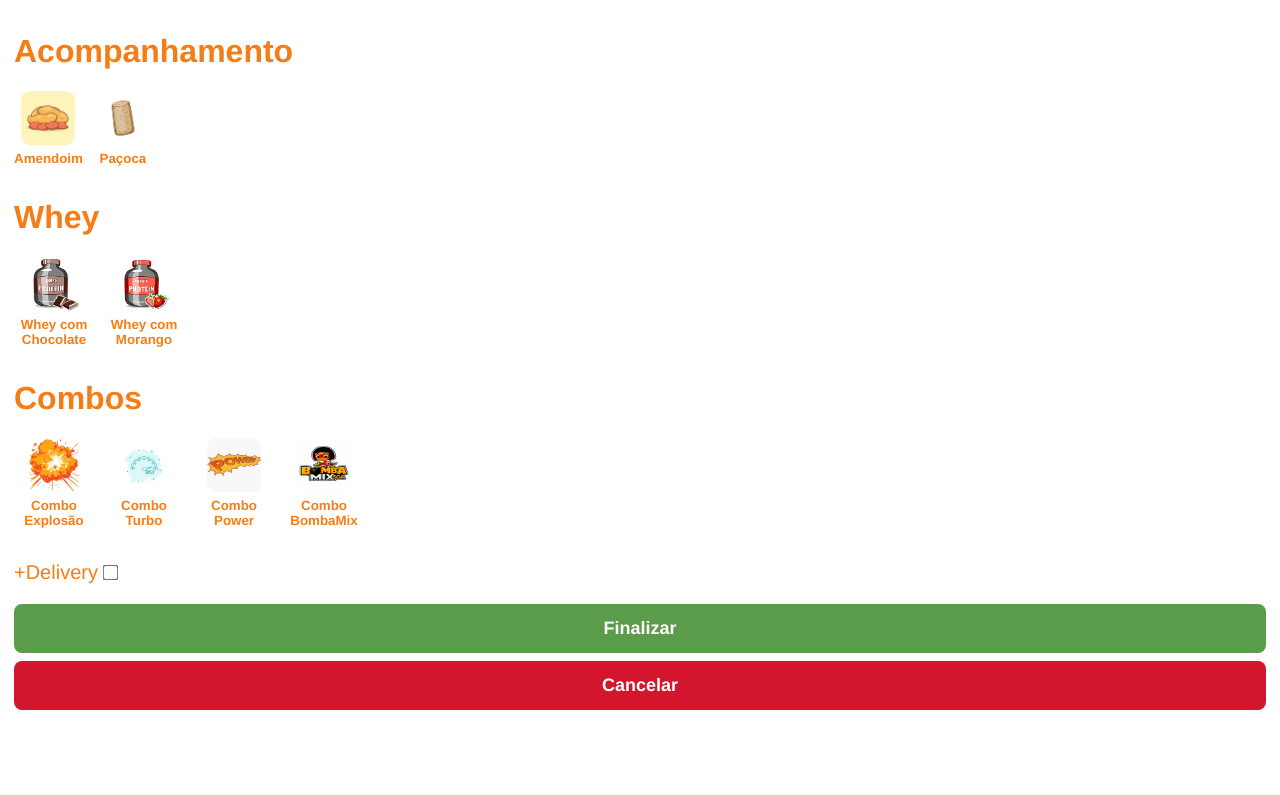
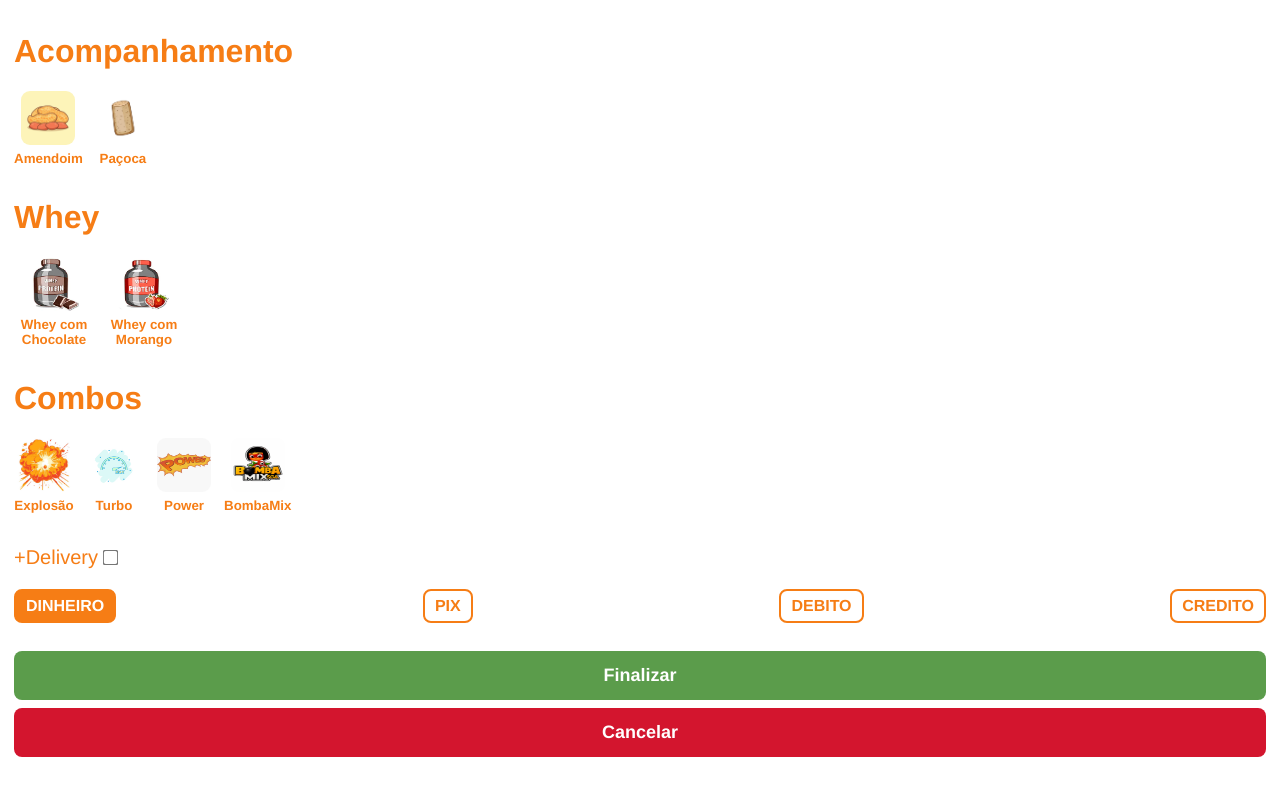
Before and after one commit to FranciscoNeto2909/bomba-mix, a React (Vite) app: page / in a window 1280 px wide. Shown: the part 654-1449 px from the top of the page. Built offline with nearby package versions, Linux system fonts and the light colour scheme.

Commit message:
payment method added

```diff
--- a/src/data/data.js
+++ b/src/data/data.js
@@ -58,8 +58,8 @@ export const initialAccompaniments = [
 ];
 
 export const initialCombos = [
-  { id: 1, name: "Combo Explosão", img: explosao, price: 16 },
-  { id: 2, name: "Combo Turbo", img: turbo, price: 17 },
-  { id: 3, name: "Combo Power", img: power, price: 20 },
-  { id: 4, name: "Combo BombaMix", img: bomba, price: 21 },
+  { id: 1, name: "Explosão", img: explosao, price: 16 },
+  { id: 2, name: "Turbo", img: turbo, price: 17 },
+  { id: 3, name: "Power", img: power, price: 20 },
+  { id: 4, name: "BombaMix", img: bomba, price: 21 },
 ];
--- a/src/pages/inventory/Inventory.jsx
+++ b/src/pages/inventory/Inventory.jsx
@@ -5,13 +5,13 @@ import { useMyStore } from "../../store/store";
 
 export default function Inventory() {
   const items = useMyStore();
-  const [glass, setGlass] = useState(10);
+  const [glass, setGlass] = useState(null);
   const [glassPrice, setGlassPrice] = useState({});
   const [comboPrice, setComboPrice] = useState({});
 
   function handleChangeGlassesQuant() {
     items.addToGlass(Number(glass));
-      items.setMessage("Quantidade de copos atualizada")
+    items.setMessage("Quantidade de copos atualizada");
   }
 
   function handleChangeGlassPrice(glass) {
@@ -30,9 +30,9 @@ export default function Inventory() {
     }
   }
 
-  function handleDelete(key, id) {
-    items.removeItem(key, id);
-  }
+  // function handleDelete(key, id) {
+  //   items.removeItem(key, id);
+  // }
 
   return (
     <div className="inventory">
@@ -59,7 +59,7 @@ export default function Inventory() {
             <p>Tamanho</p>
             <p>Preço Atual</p>
             <p>Novo Preço</p>
-            <p>Excluir</p>
+            {/* <p>Excluir</p> */}
           </div>
           {items.glasses.map((item, i) => (
             <div className="glasses-glass" key={i}>
@@ -85,14 +85,14 @@ export default function Inventory() {
                   />
                 </button>
               </div>
-              <div className="newprice-delete">
+              {/* <div className="newprice-delete">
                 <button
                   className="newprice-delete-button"
                   onClick={() => handleDelete("glasses", item.id)}
                 >
                   <AiOutlineClose />
                 </button>
-              </div>
+              </div> */}
             </div>
           ))}
         </div>
@@ -103,7 +103,7 @@ export default function Inventory() {
           <p>Combo</p>
           <p>Preço Atual</p>
           <p>Novo Preço</p>
-          <p>Excluir</p>
+          {/* <p>Excluir</p> */}
         </div>
         {items.combos.map((item, i) => (
           <div className="combos-combo" key={i}>
@@ -129,14 +129,14 @@ export default function Inventory() {
                 />
               </button>
             </div>
-            <div className="newprice-delete">
+            {/* <div className="newprice-delete">
               <button
                 className="newprice-delete-button"
                 onClick={() => handleDelete("combos", item.id)}
               >
                 <AiOutlineClose />
               </button>
-            </div>
+            </div> */}
           </div>
         ))}
       </div>
--- a/src/pages/sell/Sell.jsx
+++ b/src/pages/sell/Sell.jsx
@@ -17,6 +17,7 @@ export default function Sell({ handleSetSell }) {
   const [whey, setWhey] = useState({ id: null, name: null });
   const [combo, setCombo] = useState({ id: null, name: null, price: null });
   const [delivery, setDelivery] = useState(false);
+  const [payment, setPayment] = useState({ id: 1, value: "dinheiro" });
 
   function handleSelectGlass(i, item) {
     if (glass.id === i) {
@@ -73,24 +74,26 @@ export default function Sell({ handleSetSell }) {
   function handleSetOrder() {
     if (combo.id !== null) {
       handleSetSell({
-        pedido: `${combo.name}`,
+        pedido: `Combo ${combo.name}`,
         delivery,
+        pagamento: payment.value,
         valor: `R$:${combo.price},00`,
       });
       setCombo({ id: null, name: null, price: null });
       setDelivery(false);
-      items.setMessage("Bomba adicionada");
+      items.setMessage("Combo adicionado");
       setTimeout(() => {
         setMessage({ hasMsg: false, msg: "" });
       }, 2000);
     } else if (glass.id !== null && flavor.id !== null) {
       handleSetSell({
-        pedido: `Vitamina de ${flavor.name}`,
+        pedido: `${flavor.name}`,
         delivery,
         copo: glass.size,
         cobertura: top.name ?? "Sem cobertura",
         acompanha: acomp.name ?? "Sem acompanhamento",
         whey: whey.name ?? "Sem whey",
+        pagamento: payment.value,
         valor: `R$:${glass.price},00`,
       });
       setGlass({ id: null, size: null, price: null });
@@ -247,6 +250,40 @@ export default function Sell({ handleSetSell }) {
             type="checkbox"
           />
         </div>
+        <div className="buttons-payment">
+          <button
+            className={`payment-button ${
+              payment.id === 1 ? "payment-button--selected" : ""
+            }`}
+            onClick={() => setPayment({ id: 1, value: "dinheiro" })}
+          >
+            dinheiro
+          </button>
+          <button
+             className={`payment-button ${
+              payment.id === 2 ? "payment-button--selected" : ""
+            }`}
+            onClick={() => setPayment({ id: 2, value: "pix" })}
+          >
+            Pix
+          </button>
+          <button
+             className={`payment-button ${
+              payment.id === 3 ? "payment-button--selected" : ""
+            }`}
+            onClick={() => setPayment({ id: 3, value: "debito" })}
+          >
+            Debito
+          </button>
+          <button
+             className={`payment-button ${
+              payment.id === 4 ? "payment-button--selected" : ""
+            }`}
+            onClick={() => setPayment({ id: 4, value: "credito" })}
+          >
+            Credito
+          </button>
+        </div>
         <button className="button" onClick={handleSetOrder}>
           Finalizar
         </button>
--- a/src/pages/sell/sell.css
+++ b/src/pages/sell/sell.css
@@ -124,6 +124,28 @@
   transform: scale(1.2);
 }
 
+.buttons-payment {
+  display: flex;
+  justify-content: space-between;
+  margin-bottom: 20px;
+}
+.payment-button {
+  padding: 6px 10px;
+  font-weight: bold;
+  font-size: 16px;
+  border-radius: 8px;
+  background-color: transparent;
+  border: 2px solid var(--orange);
+  color: var(--orange);
+  text-transform: uppercase;
+}
+
+.payment-button--selected {
+  background-color: var(--orange);
+  border-color: var(--orange);
+  color: #fff;
+}
+
 .button {
   font-size: 18px;
   padding: 14px;
--- a/src/pages/summary/Summary.jsx
+++ b/src/pages/summary/Summary.jsx
@@ -54,6 +54,7 @@ export default function Summary({ sales }) {
           {sales.bombamix.map((item, i) => (
             <div className="sales-item" key={i}>
               <p>{item.pedido}</p>
+              <p>{item.pagamento}</p>
               <p>{item.valor}</p>
             </div>
           ))}
@@ -71,6 +72,7 @@ export default function Summary({ sales }) {
           {sales.delivery.map((item, i) => (
             <div className="sales-item" key={i}>
               <p>{item.pedido}</p>
+              <p>{item.pagamento}</p>
               <p>{item.valor}</p>
             </div>
           ))}
```
